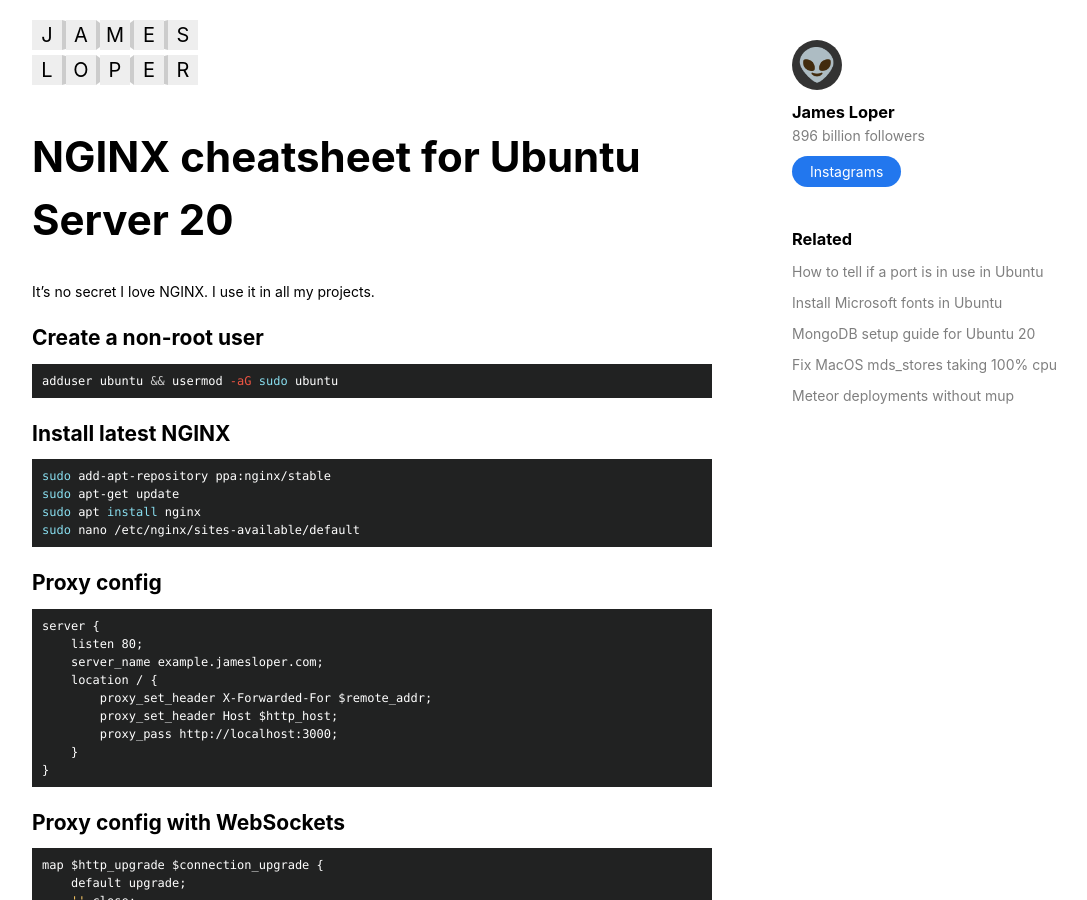
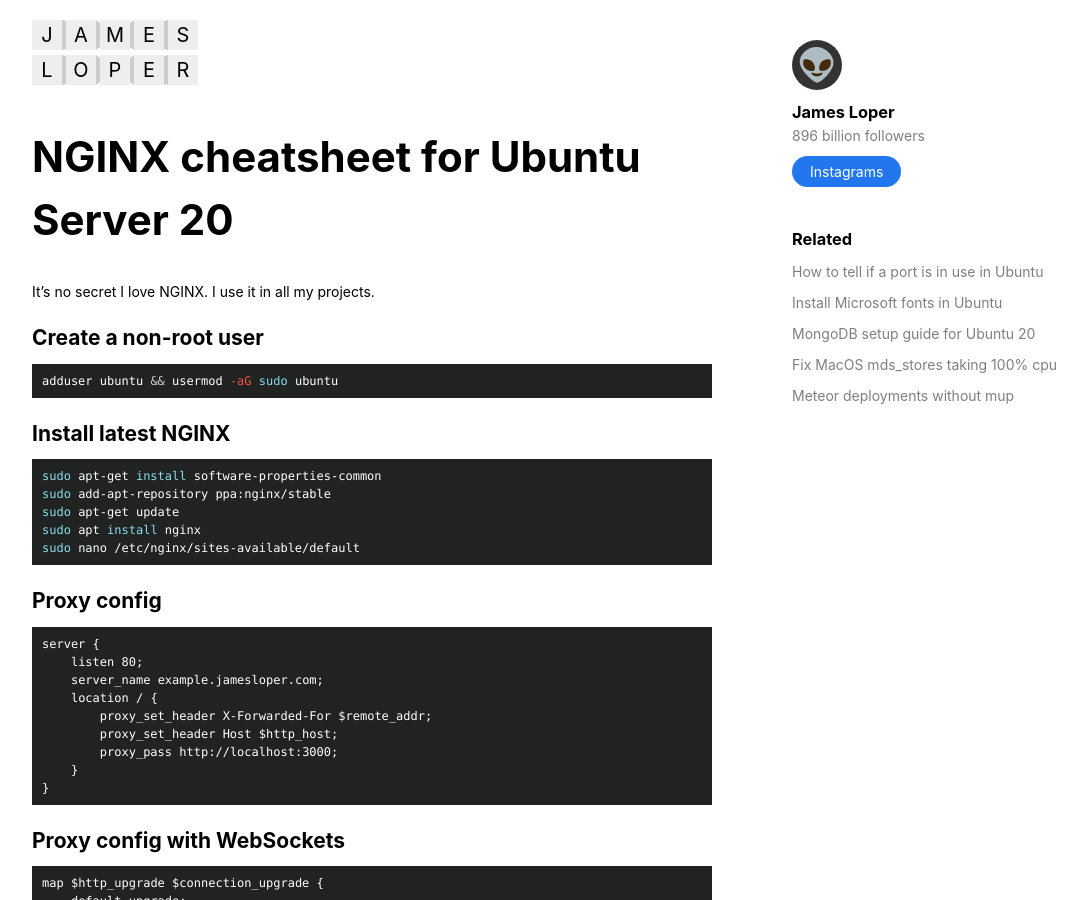
Before and after one commit to jamesloper/blog, a Jekyll site: the page built from _posts/2020-12-03-nginx-cheatsheet.md, in a window 1280 px wide and 900 px high. Shown: the whole window, without its empty margins (78-1165 px from the left). Built offline with Jekyll 4.4.1, drawn with Linux system fonts in a browser that asks for light colours.

Commit message:
update nginx article

````diff
--- a/_posts/2020-12-03-nginx-cheatsheet.md
+++ b/_posts/2020-12-03-nginx-cheatsheet.md
@@ -17,6 +17,7 @@
 ## Install latest NGINX
 
 ``` bash
+sudo apt-get install software-properties-common
 sudo add-apt-repository ppa:nginx/stable
 sudo apt-get update
 sudo apt install nginx
````
